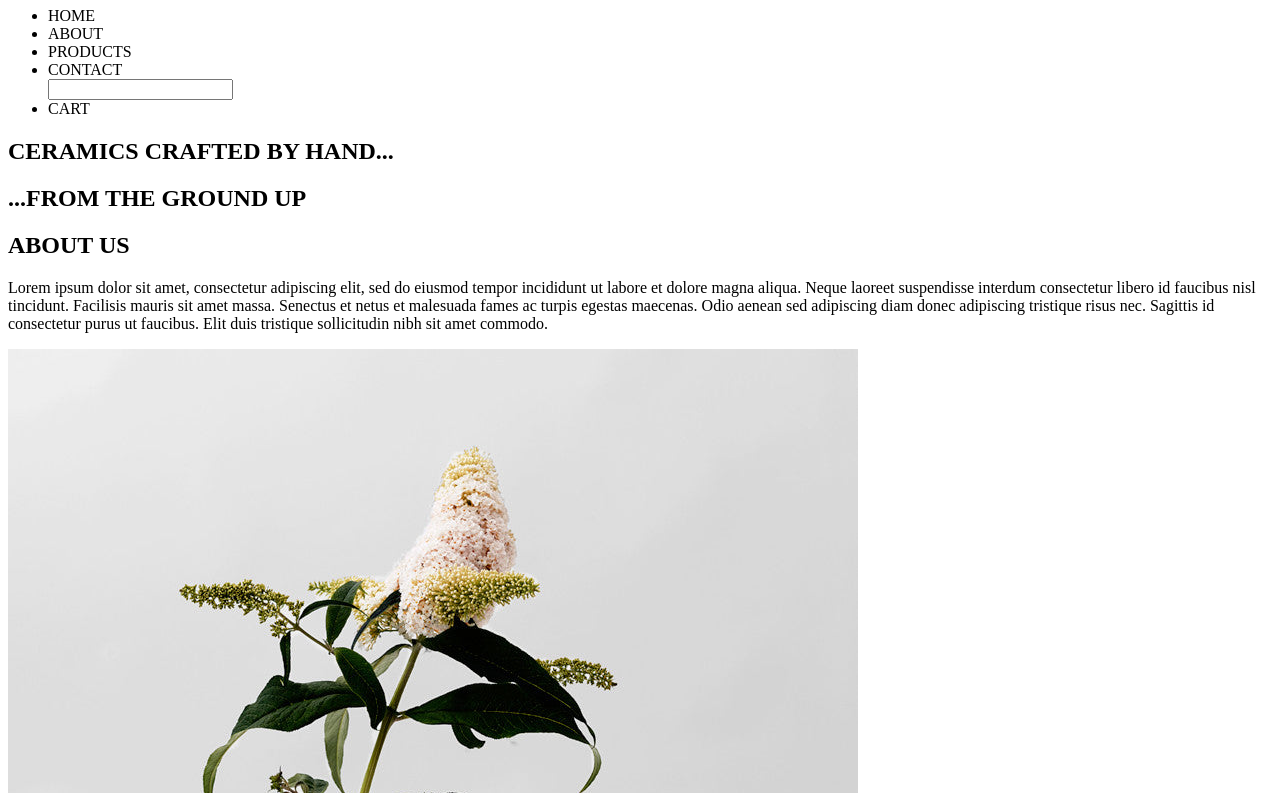
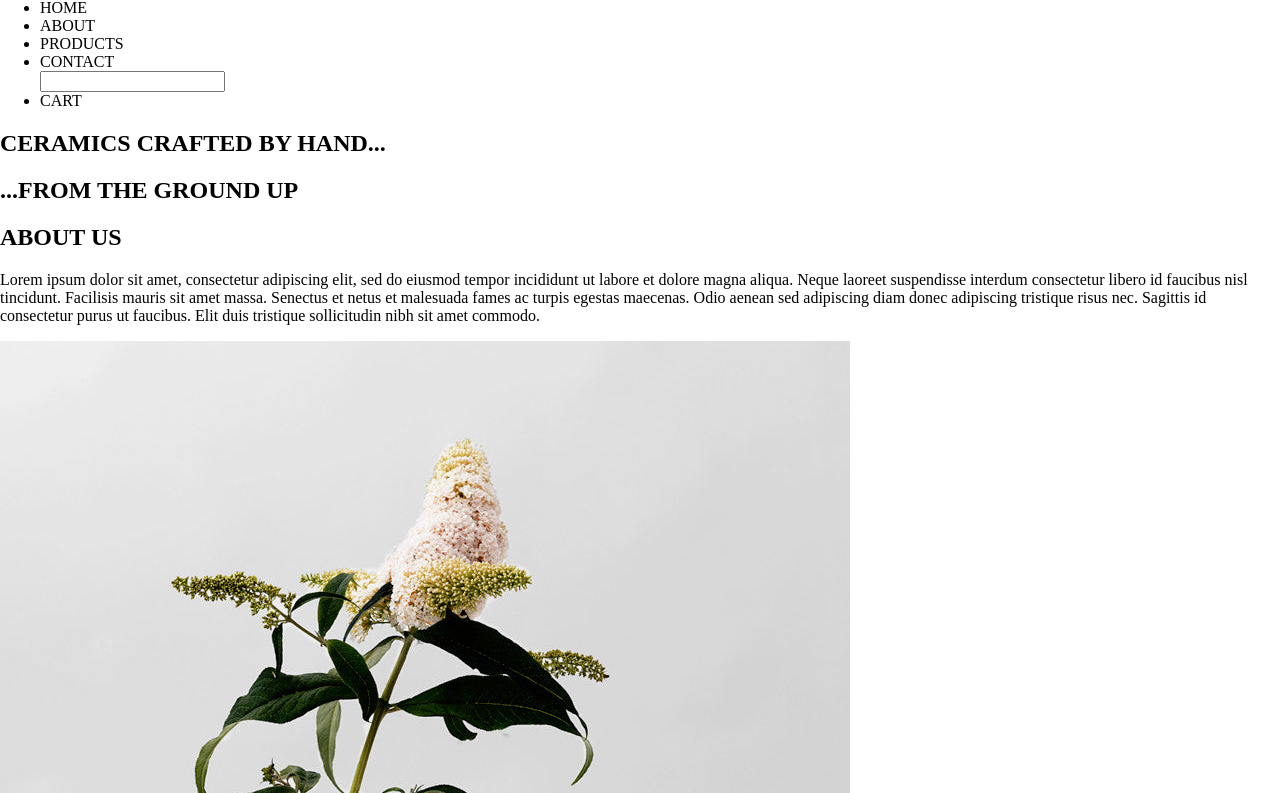
Before and after one commit to brennadettlaff/eCommerceWebsite, a plain HTML site: page index.html in a window 1280 px wide. Shown: the part 117-910 px from the top of the page. Drawn offline with Linux system fonts and the light colour scheme.

Commit message:
added box sizing and margin

```diff
--- a/styles.css
+++ b/styles.css
@@ -1,3 +1,13 @@
+html {
+    box-sizing:border-box;
+}
+
+body {
+    margin:0;
+}
+
+
+
 
 footer {
     background-color: #bf7631;
```
